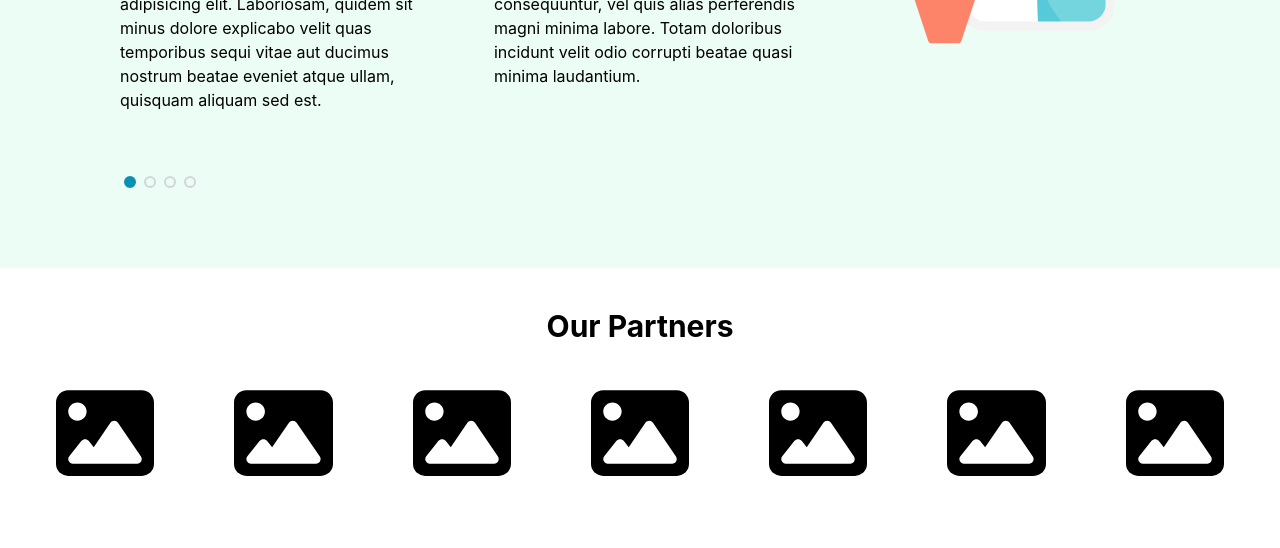
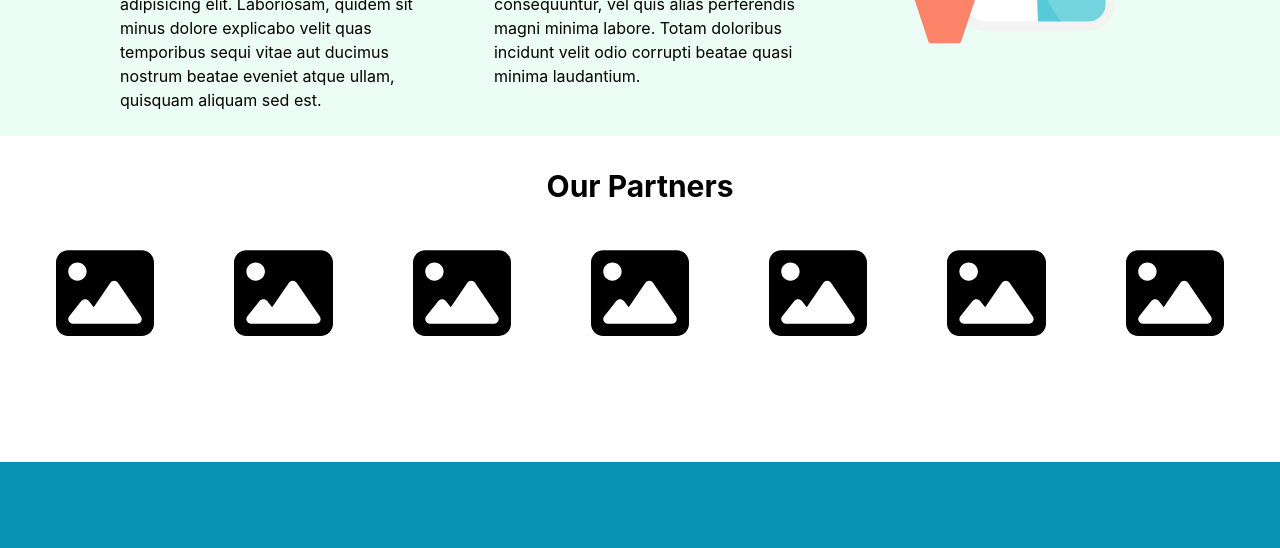
Before and after one commit to Recoded-Spark-Turkey-2022/The-Incredibles, a React (Create React App) app: page / in a window 1280 px wide. Shown: the part 1560-2108 px from the top of the page. Built offline with nearby package versions, Linux system fonts and the light colour scheme.

Commit message:
hide about section slider

```diff
--- a/src/components/About.jsx
+++ b/src/components/About.jsx
@@ -105,7 +105,7 @@ function About() {
         </div>
       </div>
 
-      <div className="carousel-indicators right-0 bottom-0 left-0 flex justify-start lg:px-20 pb-20 m-10 max-lg:justify-center">
+      <div className="carousel-indicators right-0 bottom-0 left-0 hidden max-lg:flex justify-start lg:px-20 pb-20 m-10 max-lg:justify-center">
         <button
           data-bs-target="#carouselDarkVariant"
           data-bs-slide-to="0"
--- a/src/components/Partners.jsx
+++ b/src/components/Partners.jsx
@@ -12,7 +12,7 @@ function Partners() {
         'recoded',
     ]
   return (
-    <div className=''>
+    <div className='pt-8 max-lg:pt-0'>
         <h1 className='text-center font-bold text-3xl'>Our Partners</h1>
         <div className='flex justify-center flex-col overflow-hidden px-4'>
             <div className='w-full flex justify-center'>
```
